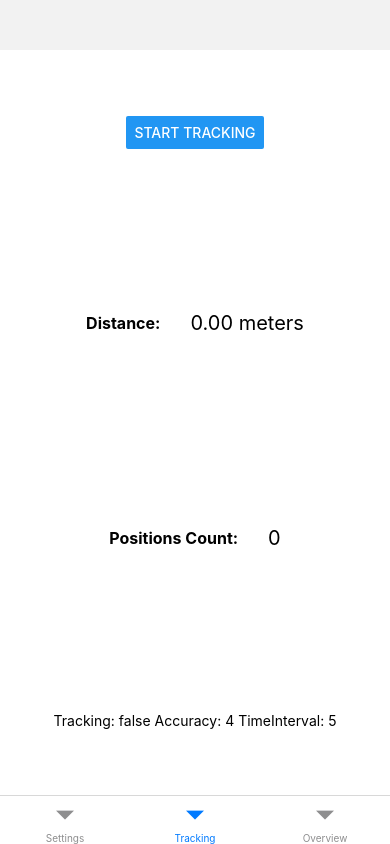
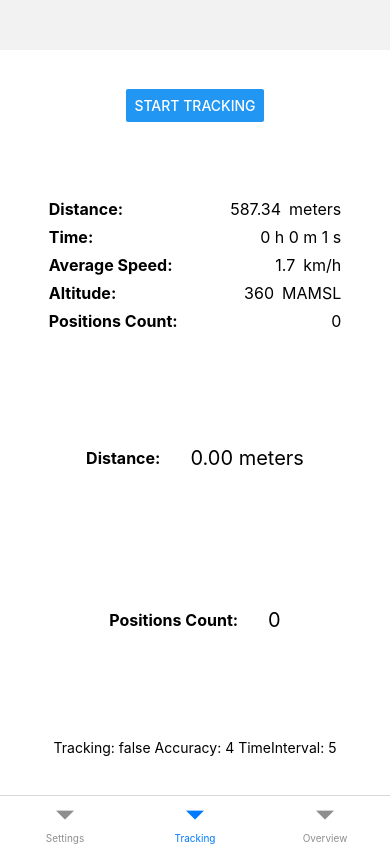
Before and after one commit to pavelchlebek/sport-tracker, a React Native app: screen /Tracking in a window 390 px wide. Built offline with nearby package versions, Linux system fonts and the light colour scheme; what expo-task-manager would draw is missing.

Commit message:
Add ActivityDate.tsx, DataRow.tsx - wip

```diff
--- a/src/components/ActivityData.tsx
+++ b/src/components/ActivityData.tsx
@@ -1,6 +1,11 @@
 import React from 'react';
 
-import { View } from 'react-native';
+import {
+  StyleSheet,
+  View,
+} from 'react-native';
+
+import { DisplayDataRow } from './DisplayDataRow';
 
 type TProps = {
   averageSpeed: number
@@ -10,6 +15,20 @@ type TProps = {
   altitude: number
 }
 
+export const MILLISECONDS_IN_SECOND = 1000
+export const SECONDS_IN_MINUTE = 60
+export const MINUTES_IN_HOUR = 60
+
+export const displayTime = (timeInMilliseconds: number): string => {
+  let seconds = Math.floor(timeInMilliseconds / MILLISECONDS_IN_SECOND)
+  let minutes = Math.floor(seconds / SECONDS_IN_MINUTE)
+  const hours = Math.floor(minutes / MINUTES_IN_HOUR)
+  minutes = minutes - hours * MINUTES_IN_HOUR
+  seconds = seconds - hours * MINUTES_IN_HOUR * SECONDS_IN_MINUTE - minutes * SECONDS_IN_MINUTE
+
+  return `${hours} h ${minutes} m ${seconds} s`
+}
+
 export const ActivityData: React.FC<TProps> = ({
   altitude,
   averageSpeed,
@@ -17,5 +36,21 @@ export const ActivityData: React.FC<TProps> = ({
   positions,
   time,
 }) => {
-  return <View style={{ flex: 1, alignItems: "center" }}>Activity Data</View>
+  return (
+    <View style={styles.container}>
+      <DisplayDataRow label="Distance" value={distance.toFixed(2)} unit="meters" />
+      <DisplayDataRow label="Time" value={displayTime(time)} />
+      <DisplayDataRow label="Average Speed" value={averageSpeed} unit="km/h" />
+
+      <DisplayDataRow label="Altitude" value={altitude} unit="MAMSL" />
+      <DisplayDataRow label="Positions Count" value={positions} />
+    </View>
+  )
 }
+
+const styles = StyleSheet.create({
+  container: {
+    width: "75%",
+    // borderWidth: 1,
+  },
+})
--- /dev/null
+++ b/src/components/DisplayDataRow.tsx
@@ -0,0 +1,53 @@
+import React from 'react';
+
+import {
+  StyleSheet,
+  Text,
+  View,
+} from 'react-native';
+
+import {
+  marginXS,
+  textMedium,
+} from '../themes/theme';
+
+type TProps = {
+  label: string
+  value: string | number
+  unit?: string
+  children?: never
+}
+
+export const DisplayDataRow: React.FC<TProps> = ({ label, unit, value }) => {
+  return (
+    <View style={styles.row}>
+      <Text style={styles.label}>{label}:</Text>
+      <View style={styles.valueWithUnit}>
+        <Text style={styles.value}>{value}</Text>
+        {unit && <Text style={styles.unit}>{unit}</Text>}
+      </View>
+    </View>
+  )
+}
+
+const styles = StyleSheet.create({
+  row: {
+    flexDirection: "row",
+    marginBottom: marginXS,
+    justifyContent: "space-between",
+  },
+  label: {
+    fontSize: textMedium,
+    fontWeight: "bold",
+  },
+  valueWithUnit: {
+    flexDirection: "row",
+  },
+  value: {
+    fontSize: textMedium,
+  },
+  unit: {
+    fontSize: textMedium,
+    marginLeft: marginXS,
+  },
+})
--- a/src/screens/TrackingScreen.tsx
+++ b/src/screens/TrackingScreen.tsx
@@ -10,6 +10,7 @@ import {
   View,
 } from 'react-native';
 
+import { ActivityData } from '../components/ActivityData';
 import { useLocationContext } from '../store/LocationContext';
 import {
   colorDanger,
@@ -185,6 +186,13 @@ export const TrackingScreen: React.FC<TProps> = () => {
         </View>
       )}
       <Button onPress={handleTracking} title={tracking ? "Stop Tracking" : "Start Tracking"} />
+      <ActivityData
+        altitude={360}
+        averageSpeed={1.7}
+        distance={587.344982654}
+        positions={positions.length}
+        time={1500}
+      />
       <View style={{ ...styles.data, ...styles.marginVerticalMd }}>
         <Text style={{ ...styles.label, fontWeight: "bold" }}>Distance:</Text>
         <Text style={styles.value}>{(distance * DEG_DELTA_TO_METERS_DELTA).toFixed(2)} meters</Text>
--- a/src/themes/theme.ts
+++ b/src/themes/theme.ts
@@ -12,7 +12,7 @@ export const sliderTrackHeight = 1
 // font sizes
 
 export const textSmall = 12
-export const textMedium = 18
+export const textMedium = 16
 export const textLarge = 26
 export const textXL = 40
 
```
